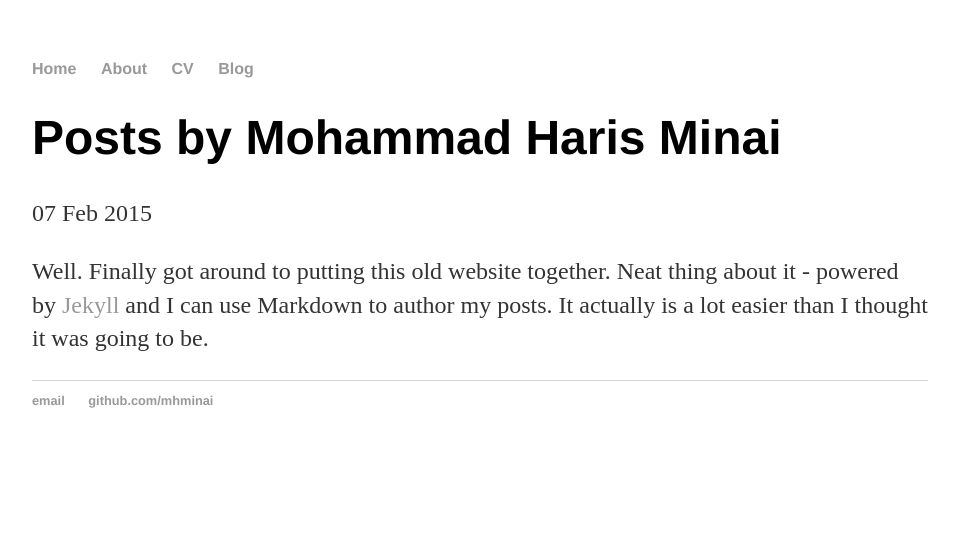
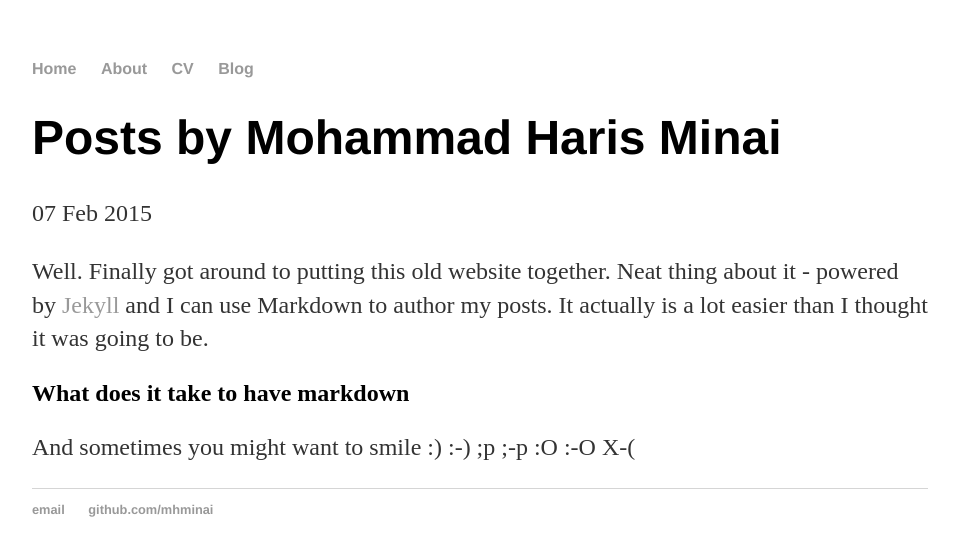
Before and after one commit to mhminai/mhminai.github.io, a Jekyll site: the page built from _posts/2015-02-07-using-jekyll.md, in a window 1280 px wide. Shown: the top 556 px of the page, without its empty margins (160-1119 px from the left). Built offline with Jekyll 4.4.1, drawn with Linux system fonts in a browser that asks for light colours; nearby versions of some CDN libraries.

Commit message:
Update 2015-02-07-using-jekyll.md

```diff
--- a/_posts/2015-02-07-using-jekyll.md
+++ b/_posts/2015-02-07-using-jekyll.md
@@ -5,3 +5,7 @@ date: 2015-02-07
 ---
 
 Well. Finally got around to putting this old website together. Neat thing about it - powered by [Jekyll](http://jekyllrb.com) and I can use Markdown to author my posts. It actually is a lot easier than I thought it was going to be.
+
+## What does it take to have markdown
+
+And sometimes you might want to smile :) :-) ;p ;-p :O :-O X-(
```
